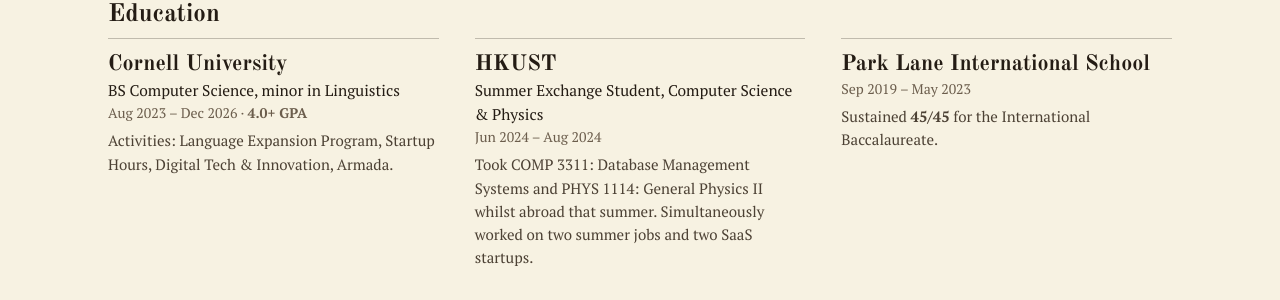
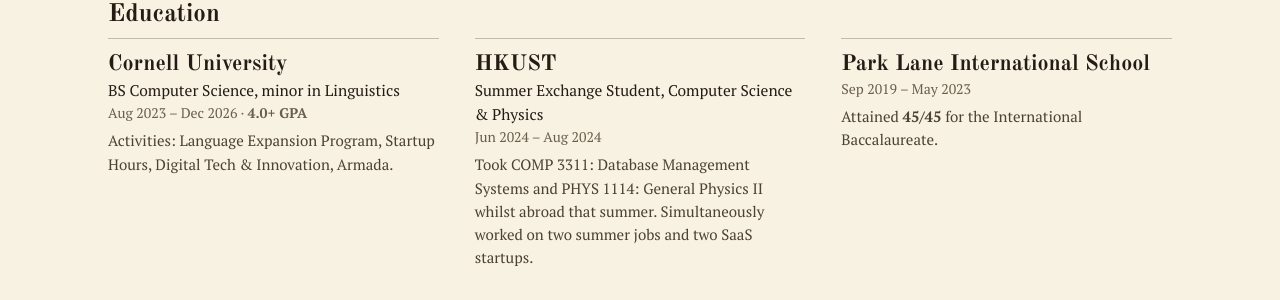
Before and after one commit to Destaq/destaq.github.io, a Jekyll site: the page index.html, which Jekyll copies as it is, in a window 1280 px wide and 900 px high, scrolled down 9184 px. Shown: the part 154-454 px from the top of the window. Built offline with Jekyll 4.4.1, drawn with Linux system fonts in a browser that asks for light colours.

Commit message:
fix: centre the portrait crop, say "Attained 45/45" for the IB
Co-Authored-By: Claude <noreply@anthropic.com>

```diff
--- a/index.html
+++ b/index.html
@@ -562,7 +562,7 @@
   <ol class="edu" aria-labelledby="education-h">
     <li><div class="edu-n">Cornell University</div><div class="edu-d">BS Computer Science, minor in Linguistics</div><div class="edu-y">Aug&nbsp;2023&nbsp;– Dec&nbsp;2026 · <b>4.0+&nbsp;GPA</b></div><p>Activities: Language Expansion Program, Startup Hours, Digital Tech &amp; Innovation, Armada.</p></li>
     <li><div class="edu-n">HKUST</div><div class="edu-d">Summer Exchange Student, Computer Science &amp; Physics</div><div class="edu-y">Jun&nbsp;2024&nbsp;– Aug&nbsp;2024</div><p>Took COMP 3311: Database Management Systems and PHYS 1114: General Physics II whilst abroad that summer. Simultaneously worked on two summer jobs and two SaaS startups.</p></li>
-    <li><div class="edu-n">Park Lane International School</div><div class="edu-y">Sep&nbsp;2019&nbsp;– May&nbsp;2023</div><p>Sustained <b>45/45</b> for the International Baccalaureate.</p></li>
+    <li><div class="edu-n">Park Lane International School</div><div class="edu-y">Sep&nbsp;2019&nbsp;– May&nbsp;2023</div><p>Attained <b>45/45</b> for the International Baccalaureate.</p></li>
   </ol>
 </section>
 
```
Also changed, not shown: assets/lexicon/img/portrait-1080.webp, assets/lexicon/img/portrait-360.webp, assets/lexicon/img/portrait-540.webp, assets/lexicon/img/portrait-720.webp, assets/lexicon/og.png.
